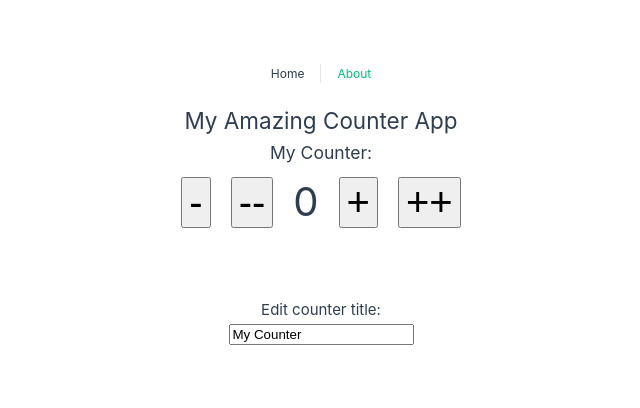
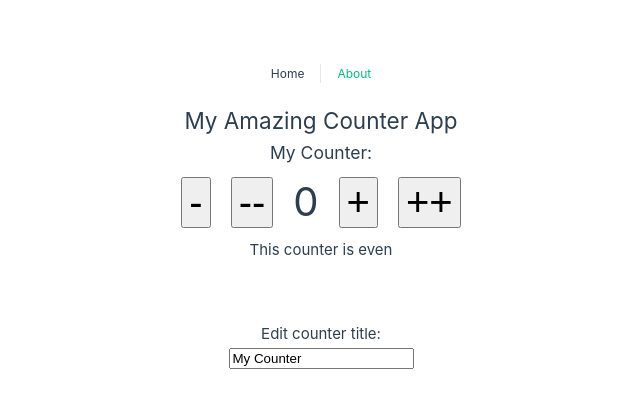
Before and after one commit to KarlHeitmann/ejercicicios_vuejs, a Vue app: page / in a window 1280 px wide. Shown: the top 408 px of the page, without its empty margins (319-959 px from the left). Built offline with nearby package versions, Linux system fonts and the light colour scheme.

Commit message:
listo con las computed properties

```diff
--- a/src/views/HomeView.vue
+++ b/src/views/HomeView.vue
@@ -10,6 +10,8 @@
       <button @click="increaseCounter(2, $event)" class="btn">++</button>
     </div>
 
+    <p>This counter is {{ oddOrEven }}</p>
+
     <div class="edit">
       <h4>Edit counter title:</h4>
       <input v-model="counterData.title" type="text">
@@ -19,7 +21,7 @@
 </template>
 
 <script setup>
-import { ref, reactive } from 'vue'
+import { ref, reactive, computed } from 'vue'
 
 const appTitle = 'My Amazing Counter App'
 
@@ -29,6 +31,10 @@ const counter = ref(0),
 const counterData = reactive({
   count: 0,
   title: 'My Counter',
+})
+
+const oddOrEven = computed(() => {
+  return counterData.count % 2 == 0 ? 'even' : 'odd'
 })
 
 const increaseCounter = (amount, e) => {
```
